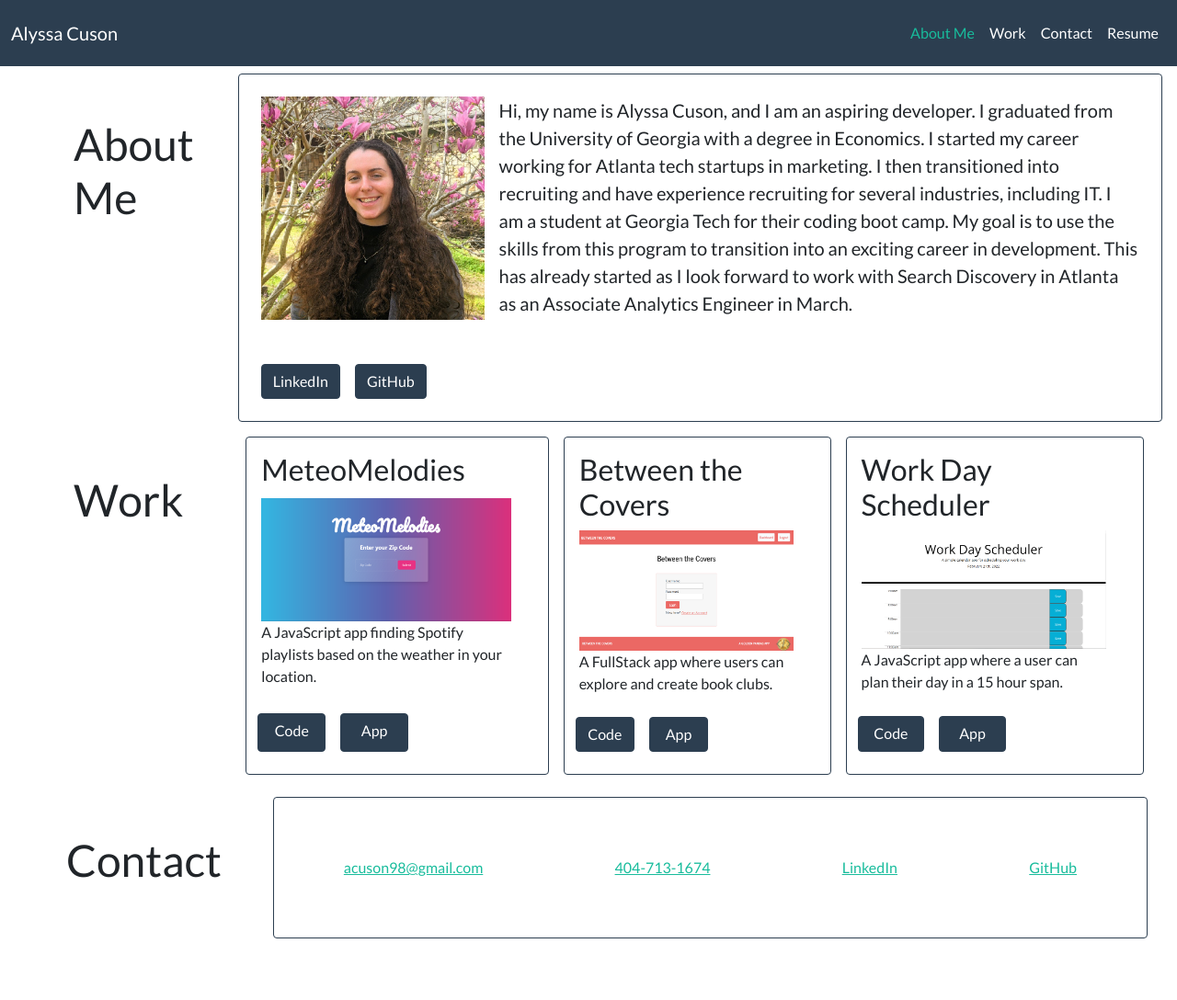
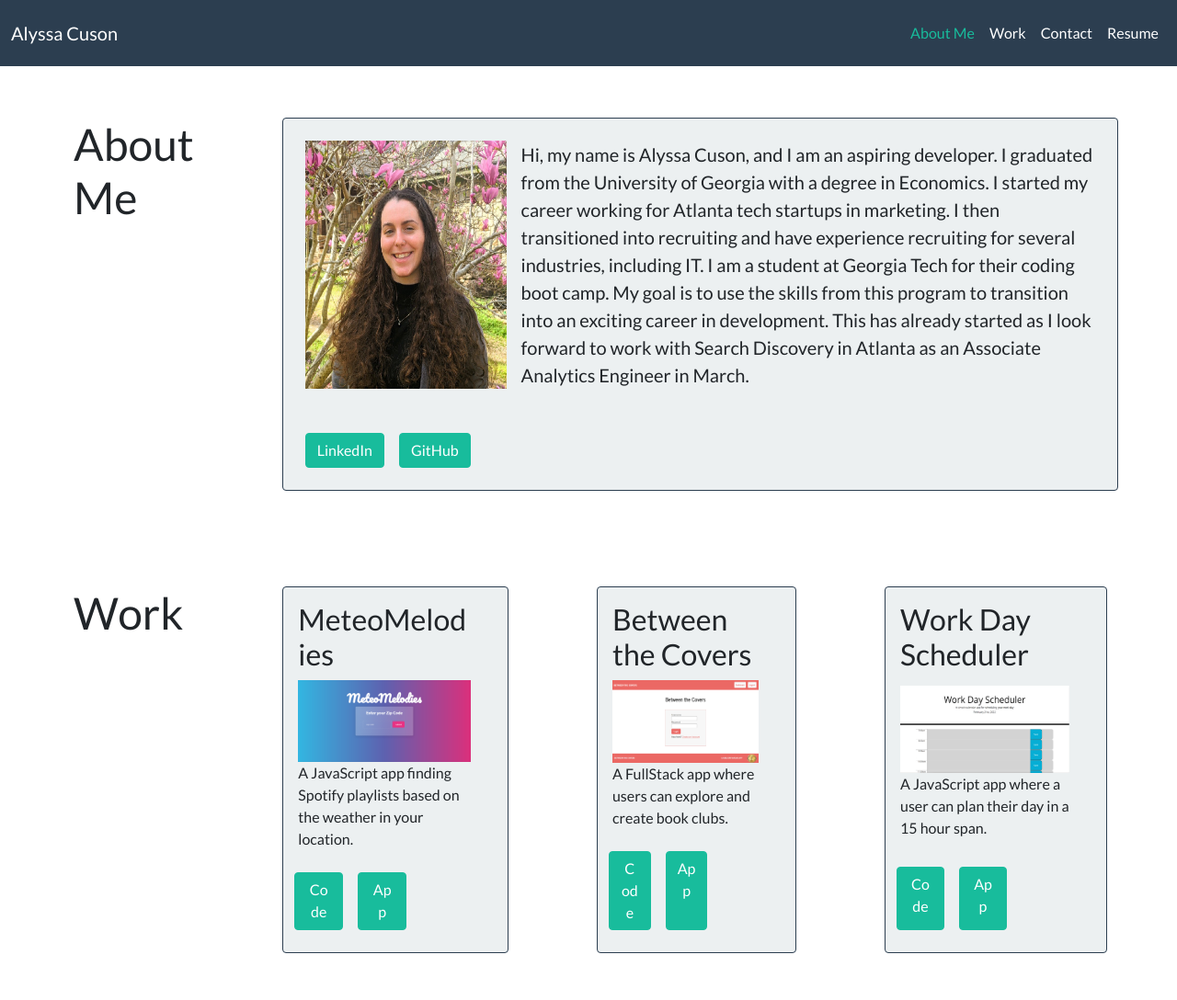
Before and after one commit to acuson/updated-portfolio, a plain HTML site: page index.html in a window 1280 px wide. Shown: the top 1088 px of the page at 92% size. Before the commit the page ends 1029 px from the top, so only its background shows below. Drawn offline with Linux system fonts and the light colour scheme.

Commit message:
updated card bg

```diff
--- a/index.html
+++ b/index.html
@@ -33,15 +33,15 @@
         <section class="container-fluid m-2" id="anchor-about">
             <div class="container-fluid d-flex">
                 <h1 class="m-5">About Me</h1>
-                    <div class="card border-primary">
+                    <div class="card bg-light border-primary m-5">
                         <div class="card-body container-fluid d-flex justify-content-between">
                             <img src="./assets/Headshot.jpg" alt="Alyssa's headshot" class="w-25 m-2">
                             <p class="lead m-2">Hi, my name is Alyssa Cuson, and I am an aspiring developer. I graduated from the University of Georgia with a degree in Economics. I started my career working for Atlanta tech startups in marketing. I then transitioned into recruiting and have experience recruiting for several industries, including IT. I am a student at Georgia Tech for their coding boot camp. My goal is to use the skills from this program to transition into an exciting career in development. This has already started as I look forward to work with Search Discovery in Atlanta as an Associate Analytics Engineer in March.</p>
 
                         </div>
                         <div class="card-body container-fluid d-flex justify-content-left">
-                            <a href="https://linkedin.com/in/alyssacuson" class="btn btn-primary m-2">LinkedIn</a><br>
-                            <a href="https://github.com/acuson" class="btn btn-primary m-2">GitHub</a>
+                            <a href="https://linkedin.com/in/alyssacuson" class="btn btn-success m-2">LinkedIn</a><br>
+                            <a href="https://github.com/acuson" class="btn btn-success m-2">GitHub</a>
                         </div>
 
                     </div>
@@ -53,31 +53,31 @@
             <div class="container-fluid d-flex">
                 <h1 class="m-5">Work</h1>
                 <div class="card-deck container-fluid d-flex">
-                    <div class="card border-primary m-2">
+                    <div class="card bg-light border-primary m-5">
                         <div class="card-body container-fluid d-flex row">
                             <h3 class="card-title">MeteoMelodies</h5>
                             <img src="./assets/meteo-melodies.PNG" alt="Meteo Melodies landing page">
                             <p class="card-text">A JavaScript app finding Spotify playlists based on the weather in your location.</p>
-                            <a href="https://github.com/acuson/meteo-melodies" class="btn btn-primary w-25 m-2">Code</a>
-                            <a href="https://acuson.github.io/meteo-melodies/" class="btn btn-primary w-25 m-2">App</a>
+                            <a href="https://github.com/acuson/meteo-melodies" class="btn btn-success w-25 m-2">Code</a>
+                            <a href="https://acuson.github.io/meteo-melodies/" class="btn btn-success w-25 m-2">App</a>
                         </div>
                     </div>
-                    <div class="card border-primary m-2">
+                    <div class="card bg-light border-primary m-5">
                         <div class="card-body container-fluid d-flex row">
                             <h3 class="card-title">Between the Covers</h5>
                             <img src="./assets/btc.png" alt="Between the Covers landing page">
                             <p class="card-text">A FullStack app where users can explore and create book clubs.</p>
-                            <a href="https://github.com/acuson/between-the-covers" class="btn btn-primary w-25 m-2">Code</a>
-                            <a href="https://between-the-covers.herokuapp.com/" class="btn btn-primary w-25 m-2">App</a>
+                            <a href="https://github.com/acuson/between-the-covers" class="btn btn-success w-25 m-2">Code</a>
+                            <a href="https://between-the-covers.herokuapp.com/" class="btn btn-success w-25 m-2">App</a>
                         </div>
                     </div>
-                    <div class="card border-primary m-2">
+                    <div class="card bg-light border-primary m-5">
                         <div class="card-body container-fluid d-flex row">
                             <h3 class="card-title">Work Day Scheduler</h5>
                             <img src="./assets/wds.PNG" alt="Work day Scheduler landing page">
                             <p class="card-text">A JavaScript app where a user can plan their day in a 15 hour span.</p>
-                            <a href="https://github.com/acuson/work-day-scheduler" class="btn btn-primary w-25 m-2">Code</a>
-                            <a href="https://acuson.github.io/work-day-scheduler/" class="btn btn-primary w-25 m-2">App</a>
+                            <a href="https://github.com/acuson/work-day-scheduler" class="btn btn-success w-25 m-2">Code</a>
+                            <a href="https://acuson.github.io/work-day-scheduler/" class="btn btn-success w-25 m-2">App</a>
                         </div>
                     </div>
                 </div>
@@ -86,7 +86,7 @@
         <section class="container-fluid" id="anchor-contact">
             <div class="container-fluid d-flex">
                 <h1 class="m-5">Contact</h1>
-                <div class="card border-primary m-2 container-fluid d-flex">
+                <div class="card bg-light border-primary container-fluid d-flex m-5">
                     <div class="card-body container-fluid d-flex justify-content-between">
                         <a href="#" class="m-5">acuson98@gmail.com</a>
                         <a href="#" class="m-5">404-713-1674</a>
```
